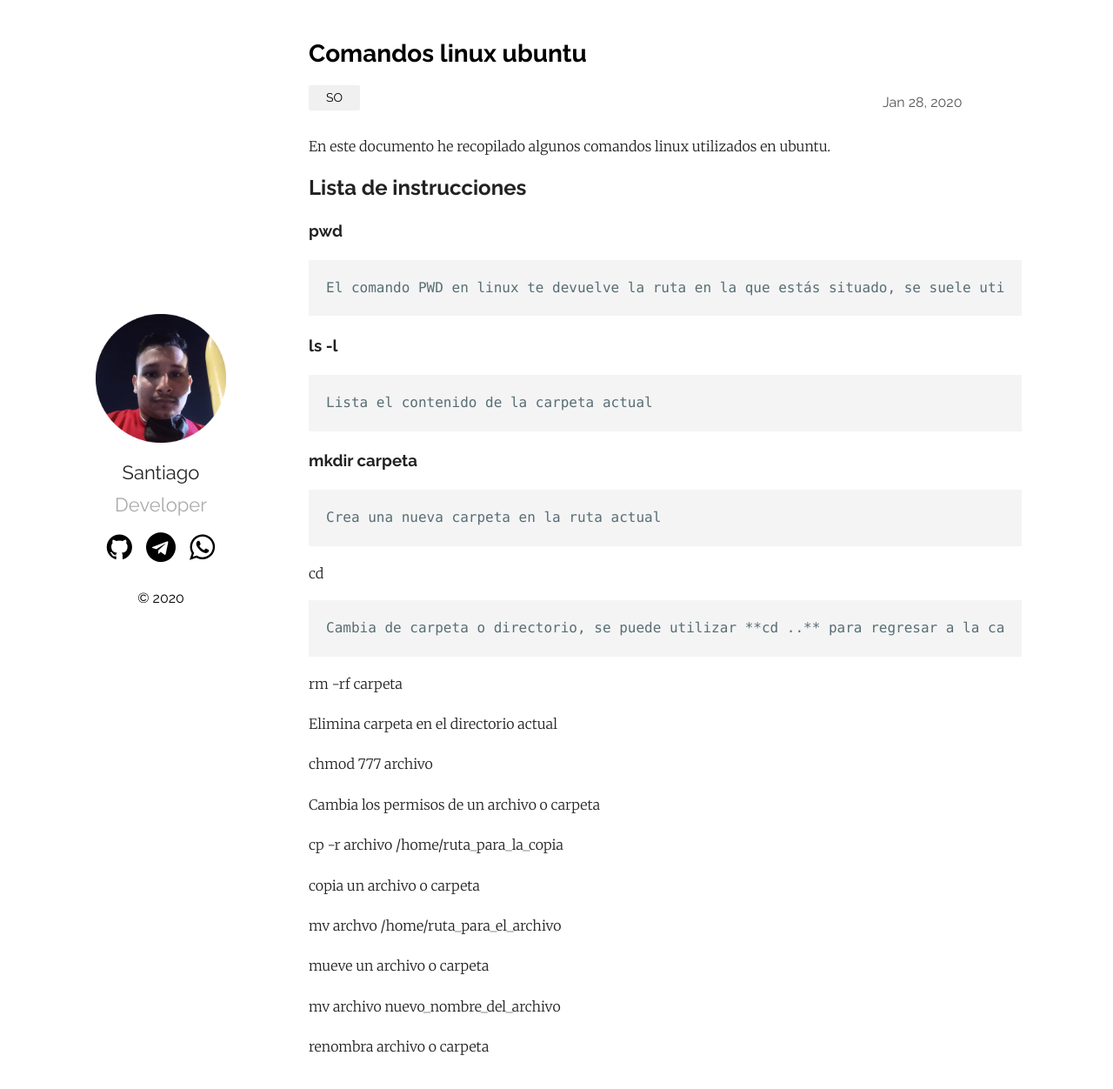
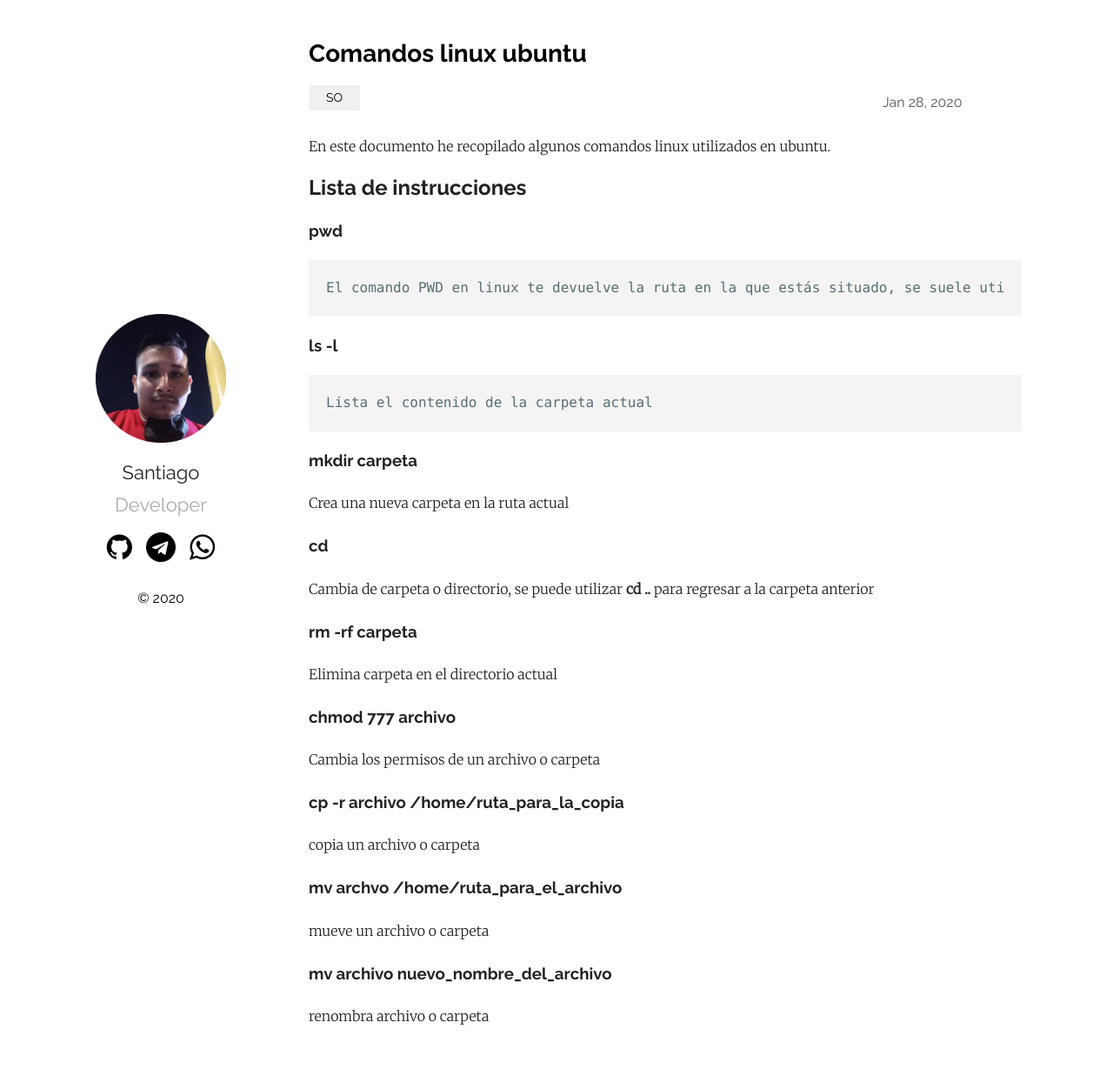
Before and after one commit to santiago500/santiago500.github.io, a Jekyll site: the page built from _posts/2020-01-28-comandos-linux-ubuntu.markdown, in a window 1280 px wide and 1264 px high. Shown: the top 1252 px of the window at 87% size. Built offline with Jekyll 4.4.1, drawn with Linux system fonts in a browser that asks for light colours.

```diff
--- a/_posts/2020-01-28-comandos-linux-ubuntu.markdown
+++ b/_posts/2020-01-28-comandos-linux-ubuntu.markdown
@@ -22,36 +22,28 @@ En este documento he recopilado algunos comandos linux utilizados en ubuntu.
 
 ### mkdir carpeta
 
+Crea una nueva carpeta en la ruta actual
 
-    Crea una nueva carpeta en la ruta actual
+### cd
 
+Cambia de carpeta o directorio, se puede utilizar **cd ..** para regresar a la carpeta anterior
 
-  cd
-
-
-    Cambia de carpeta o directorio, se puede utilizar **cd ..** para regresar a la carpeta anterior
-
-rm -rf carpeta
-
+### rm -rf carpeta
 
 Elimina carpeta en el directorio actual
 
-
-chmod 777 archivo
+### chmod 777 archivo
 
 Cambia los permisos de un archivo o carpeta
 
-
-cp -r archivo /home/ruta_para_la_copia
-
+### cp -r archivo /home/ruta_para_la_copia
 
 copia un archivo o carpeta
 
-mv archvo /home/ruta_para_el_archivo
+### mv archvo /home/ruta_para_el_archivo
 
 mueve un archivo o carpeta
 
-
-mv archivo nuevo_nombre_del_archivo
+### mv archivo nuevo_nombre_del_archivo
 
 renombra archivo o carpeta
```
